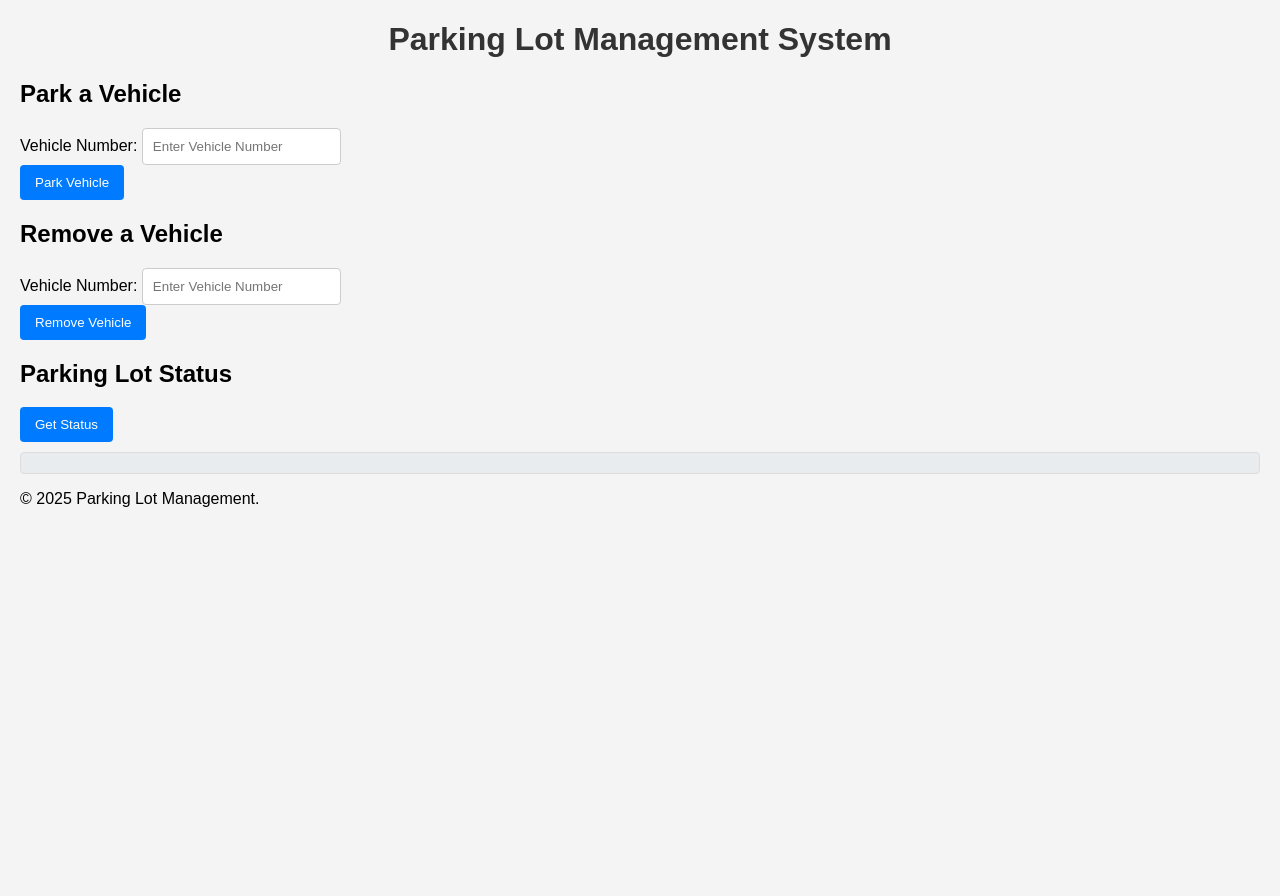
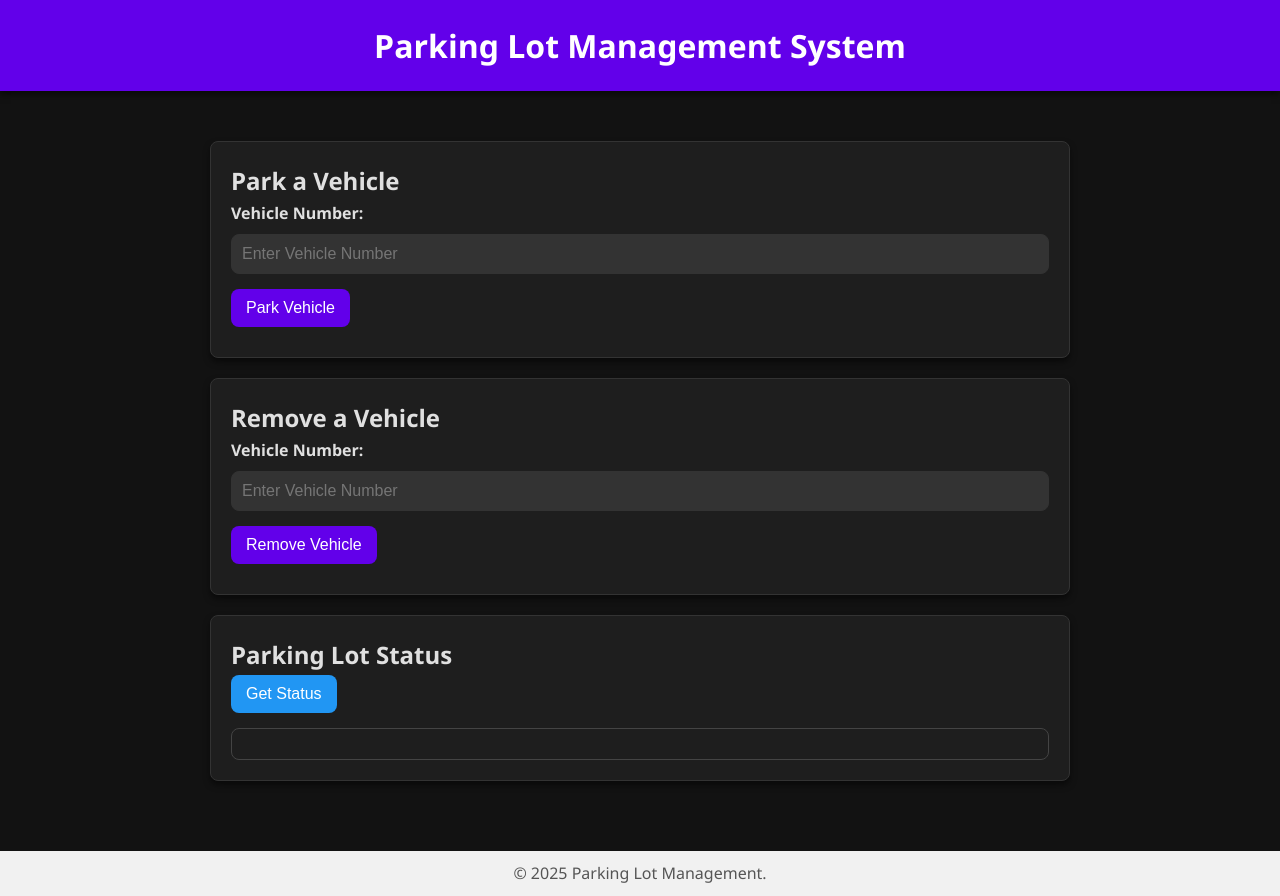
Before and after one commit to Aditya120704/Parking-Lot-Managment-System, a Flask app: page / in a window 1280 px wide. Before the commit the page ends 507 px from the top, so only its background shows below. Run offline with Flask 3, Linux system fonts and the light colour scheme.

Commit message:
styles.css

```diff
--- a/static/styles.css
+++ b/static/styles.css
@@ -1,47 +1,152 @@
-body {
-    font-family: Arial, sans-serif;
-    margin: 20px;
-    background-color: #f4f4f4;
+
+:root {
+    --primary-color: #6200ea; /* Purple */
+    --primary-hover: #3700b3; /* Darker Purple */
+    --secondary-color: #121212; /* Dark background */
+    --text-color: #e0e0e0; /* Light text */
+    --card-bg: #1e1e1e; /* Dark card background */
+    --card-border: #333; /* Darker border */
+    --shadow-color: rgba(0, 0, 0, 0.5);
+    --border-radius: 8px;
 }
 
-h1 {
-    color: #333;
-    text-align: center;
+* {
+    margin: 0;
+    padding: 0;
+    box-sizing: border-box;
 }
 
-.section {
-    background: white;
+body {
+    font-family: 'Segoe UI', Tahoma, Geneva, Verdana, sans-serif;
+    background-color: var(--secondary-color);
+    color: var(--text-color);
+    line-height: 1.6;
+}
+
+.header {
+    background-color: var(--primary-color);
     padding: 20px;
-    border-radius: 5px;
-    box-shadow: 0 2px 5px rgba(0, 0, 0, 0.1);
+    text-align: center;
+    color: white;
+    margin-bottom: 30px;
+    box-shadow: 0 4px 6px var(--shadow-color);
+}
+
+.header h1 {
+    font-size: 2rem;
+}
+
+.main-container {
+    max-width: 900px;
+    margin: 0 auto;
+    padding: 20px;
+}
+
+
+.card {
+    background: var(--card-bg);
+    border: 1px solid var(--card-border);
+    border-radius: var(--border-radius);
+    box-shadow: 0 4px 6px var(--shadow-color);
+    padding: 20px;
     margin-bottom: 20px;
+    transition: transform 0.3s ease, box-shadow 0.3s ease;
+}
+
+.card:hover {
+    transform: scale(1.02);
+    box-shadow: 0 6px 12px var(--shadow-color);
+}
+
+/* Form Styles */
+.form-group {
+    margin-bottom: 15px;
+}
+
+label {
+    display: block;
+    font-weight: bold;
+    margin-bottom: 8px;
+    color: var(--text-color);
 }
 
 input {
+    width: 100%;
     padding: 10px;
-    margin-right: 10px;
-    border: 1px solid #ccc;
-    border-radius: 4px;
+    border: 1px solid var(--card-border);
+    border-radius: var(--border-radius);
+    font-size: 1rem;
+    transition: border-color 0.3s ease;
+    background-color: #333;
+    color: var(--text-color);
+}
+
+input:focus {
+    border-color: var(--primary-color);
+    outline: none;
 }
 
 button {
     padding: 10px 15px;
-    background-color: #007bff;
-    color: white;
+    font-size: 1rem;
     border: none;
-    border-radius: 4px;
+    border-radius: var(--border-radius);
     cursor: pointer;
+    transition: background-color 0.3s ease, transform 0.2s ease;
 }
 
-button:hover {
-    background-color: #0056b3;
+.btn-primary {
+    background-color: var(--primary-color);
+    color: white;
+}
+
+.btn-primary:hover {
+    background-color: var(--primary-hover);
+    transform: translateY(-2px);
+}
+
+.btn-secondary {
+    background-color: #2196f3;
+    color: white;
+}
+
+.btn-secondary:hover {
+    background-color: #1e88e5;
+    transform: translateY(-2px);
+}
+
+.feedback {
+    margin-top: 10px;
+    font-weight: bold;
+    color: var(--primary-color);
 }
 
 .status-output {
-    background-color: #e9ecef;
-    padding: 10px;
-    border: 1px solid #ddd;
-    border-radius: 4px;
+    background: #1e1e1e;
+    padding: 15px;
+    border: 1px solid #444;
+    border-radius: var(--border-radius);
     white-space: pre-wrap;
-    margin-top: 10px;
+    margin-top: 15px;
+    font-size: 0.95rem;
+    color: var(--text-color);
 }
+
+.footer {
+    text-align: center;
+    padding: 10px 0;
+    background-color: #f1f1f1;
+    color: #555;
+    margin-top: 30px;
+}
+
+@media (max-width: 600px) {
+    .main-container {
+        padding: 10px;
+    }
+
+    button {
+        width: 100%;
+        margin-top: 10px;
+    }
+}
```
